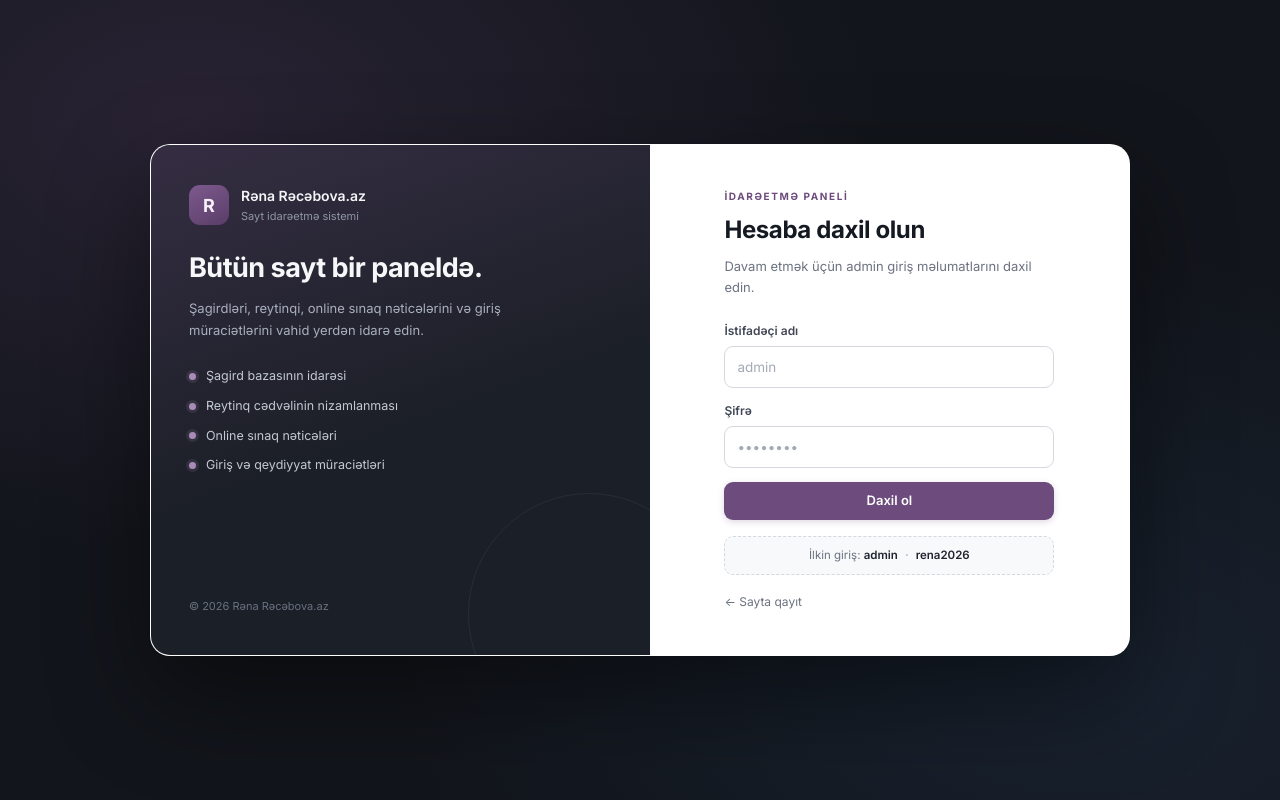
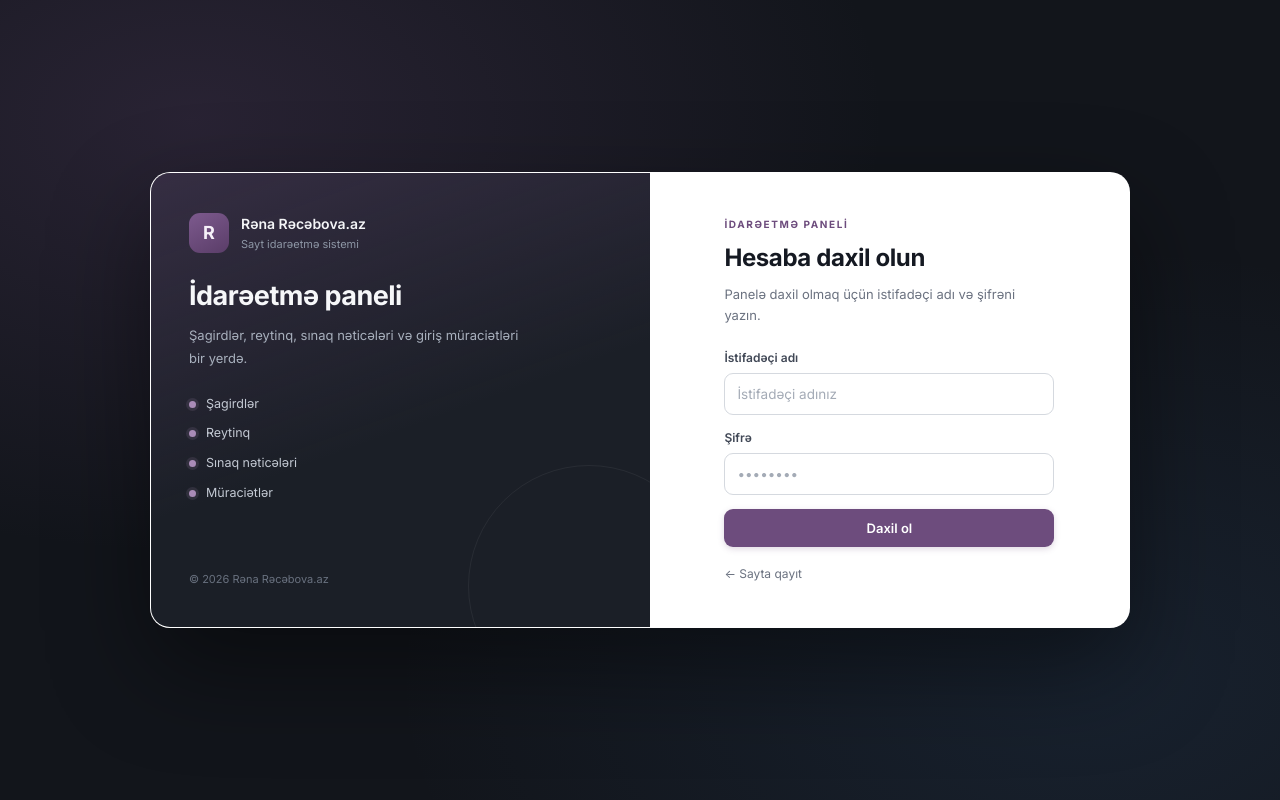
Before and after one commit to zleiwy-jpg/renarejebova, a plain HTML site: page admin/index.html in a window 1280 px wide. Drawn offline with Linux system fonts and the light colour scheme.

Commit message:
Update admin page

```diff
--- a/admin/index.html
+++ b/admin/index.html
@@ -20,14 +20,14 @@
           <div><strong>Rəna Rəcəbova.az</strong><small>Sayt idarəetmə sistemi</small></div>
         </div>
         <div class="login-aside-copy">
-          <h2>Bütün sayt bir paneldə.</h2>
-          <p>Şagirdləri, reytinqi, online sınaq nəticələrini və giriş müraciətlərini vahid yerdən idarə edin.</p>
+          <h2>İdarəetmə paneli</h2>
+          <p>Şagirdlər, reytinq, sınaq nəticələri və giriş müraciətləri bir yerdə.</p>
         </div>
         <ul class="login-features">
-          <li><span class="dot"></span>Şagird bazasının idarəsi</li>
-          <li><span class="dot"></span>Reytinq cədvəlinin nizamlanması</li>
-          <li><span class="dot"></span>Online sınaq nəticələri</li>
-          <li><span class="dot"></span>Giriş və qeydiyyat müraciətləri</li>
+          <li><span class="dot"></span>Şagirdlər</li>
+          <li><span class="dot"></span>Reytinq</li>
+          <li><span class="dot"></span>Sınaq nəticələri</li>
+          <li><span class="dot"></span>Müraciətlər</li>
         </ul>
         <p class="login-aside-foot">© 2026 Rəna Rəcəbova.az</p>
       </aside>
@@ -35,10 +35,10 @@
         <form class="login-form" id="loginForm" novalidate>
           <span class="login-eyebrow">İDARƏETMƏ PANELİ</span>
           <h1>Hesaba daxil olun</h1>
-          <p class="login-sub">Davam etmək üçün admin giriş məlumatlarını daxil edin.</p>
+          <p class="login-sub">Panelə daxil olmaq üçün istifadəçi adı və şifrəni yazın.</p>
           <label class="field">
             <span>İstifadəçi adı</span>
-            <input id="loginUsername" name="username" type="text" autocomplete="username" placeholder="admin" required>
+            <input id="loginUsername" name="username" type="text" autocomplete="username" placeholder="İstifadəçi adınız" required>
           </label>
           <label class="field">
             <span>Şifrə</span>
@@ -46,7 +46,6 @@
           </label>
           <p class="form-error" id="loginError" role="alert" hidden></p>
           <button class="btn btn-primary btn-block" type="submit">Daxil ol</button>
-          <p class="login-hint">İlkin giriş: <b>admin</b> <span>·</span> <b>rena2026</b></p>
           <a class="login-back" href="../index.html">← Sayta qayıt</a>
         </form>
       </div>
```
